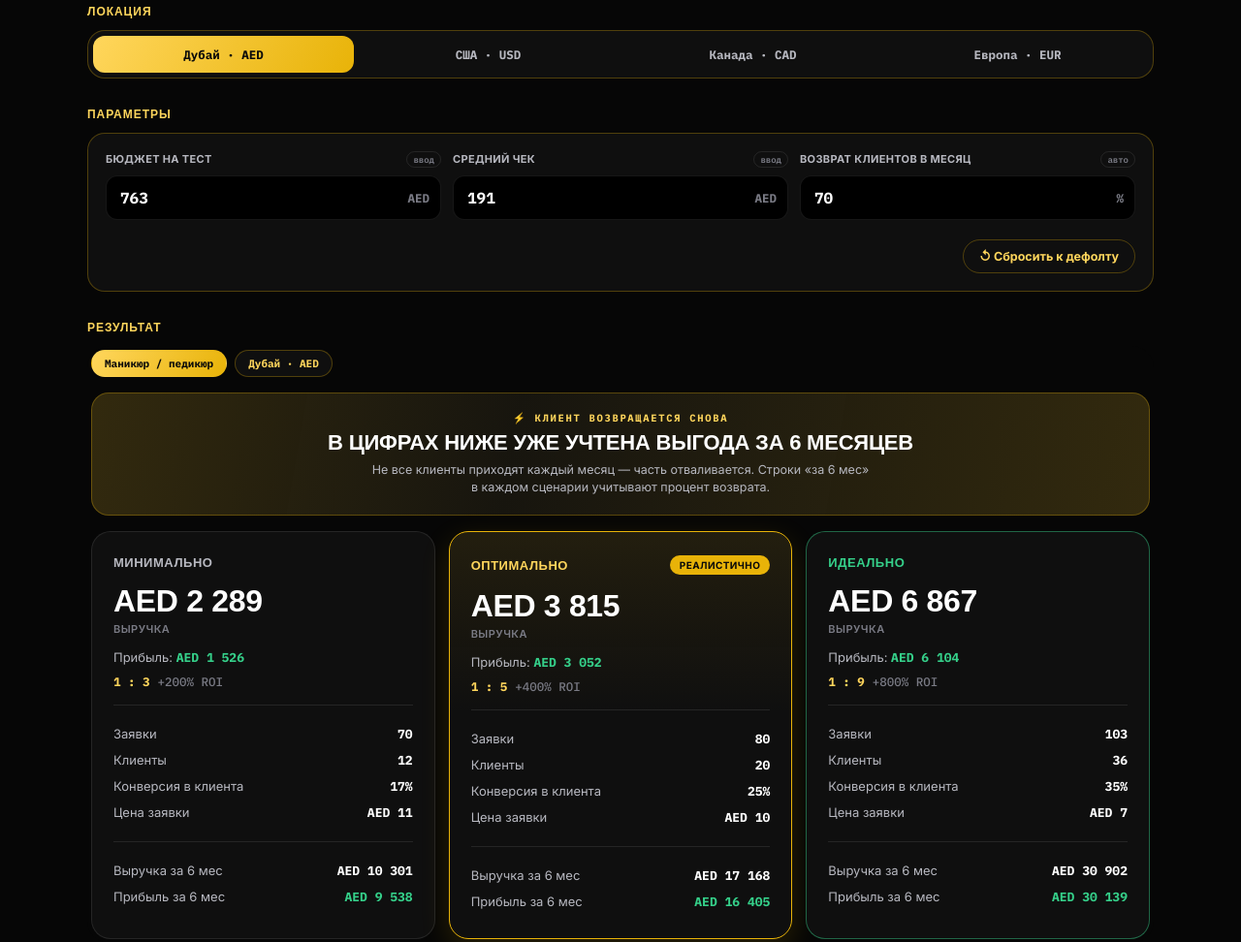
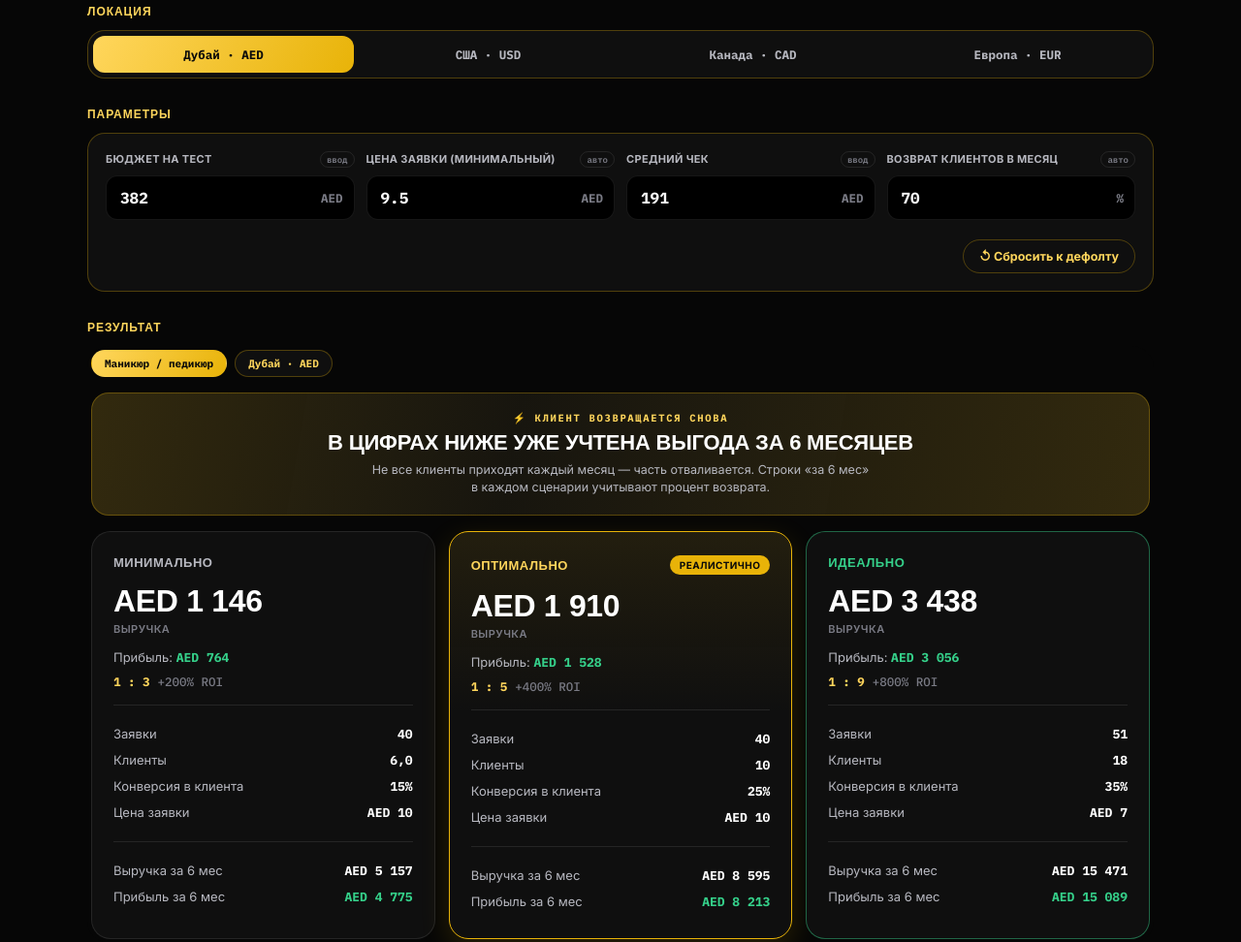
Before and after one commit to avalinytskyi/a, a plain HTML site: page calculator/index.html in a window 1280 px wide. Shown: the part 480-1452 px from the top of the page at 97% size. Drawn offline with Linux system fonts and the light colour scheme; a web font is replaced by a local one.

Commit message:
Update index.html

```diff
--- a/calculator/index.html
+++ b/calculator/index.html
@@ -120,8 +120,8 @@
   }
 
   /* ---------- INPUTS ---------- */
-  .inputs-grid{ display:grid; grid-template-columns: repeat(3, 1fr); gap: 12px; padding: 18px; }
-  @media (max-width: 720px){ .inputs-grid{ grid-template-columns: 1fr 1fr; } }
+  .inputs-grid{ display:grid; grid-template-columns: repeat(4, 1fr); gap: 12px; padding: 18px; }
+  @media (max-width: 820px){ .inputs-grid{ grid-template-columns: 1fr 1fr; } }
   @media (max-width: 420px){ .inputs-grid{ grid-template-columns: 1fr; } }
   .field label{
     display:flex; justify-content:space-between; align-items:baseline;
@@ -228,6 +228,7 @@
     font-size: 13px; color: var(--grey); padding: 5px 0;
   }
   .tier-row b{ color: var(--white); font-family:'IBM Plex Mono', monospace; font-weight:700; font-size:13px; }
+  .tier-row b.warn{ color: var(--red); }
   .tier-row.profit-row b{ color: var(--green); }
   .tier-row.profit-row b.neg{ color: var(--red); }
 
@@ -305,6 +306,13 @@
         <div class="input-wrap">
           <input type="number" id="budget" min="0" step="10">
           <span class="suffix" id="sfx-budget">$</span>
+        </div>
+      </div>
+      <div class="field">
+        <label>Цена заявки (минимальный) <span class="tag">авто</span></label>
+        <div class="input-wrap">
+          <input type="number" id="cpl" min="0" step="0.5">
+          <span class="suffix" id="sfx-cpl">$</span>
         </div>
       </div>
       <div class="field">
@@ -425,10 +433,12 @@ const NICHES = {
 
 // Три сценария показываются одновременно. Конверсия и целевая окупаемость зафиксированы;
 // цена заявки и число заявок/клиентов считаются в обратную сторону.
+// worst: конверсия считается от введённой цены заявки (общее поле).
+// optimal/ideal: конверсия зафиксирована, а цена заявки у них своя — считается в обратную сторону.
 const SCENARIOS = {
-  worst:   { label: "Минимально", conv: 17, ratio: 3 },
-  optimal: { label: "Оптимально", conv: 25, ratio: 5 },
-  ideal:   { label: "Идеально",   conv: 35, ratio: 9 },
+  worst:   { label: "Минимально", ratio: 3, mode: 'cpl'  },
+  optimal: { label: "Оптимально", ratio: 5, mode: 'conv', conv: 25 },
+  ideal:   { label: "Идеально",   ratio: 9, mode: 'conv', conv: 35 },
 };
 const SCENARIO_KEYS = ['worst', 'optimal', 'ideal'];
 
@@ -451,7 +461,7 @@ let state = { niche: 'manicure', geo: 'dubai' };
 let current = {}; // последние посчитанные значения по всем сценариям — нужны для скачивания картинки
 
 const $ = id => document.getElementById(id);
-const budgetInp = $('budget'), checkInp = $('check'), retentionInp = $('retentionRate');
+const budgetInp = $('budget'), cplInp = $('cpl'), checkInp = $('check'), retentionInp = $('retentionRate');
 const retentionField = $('retentionField'), ltvBanner = $('ltvBanner');
 
 function currencyCode(){ return GEOS[state.geo].currency; }
@@ -469,6 +479,7 @@ function round1(v){ return Math.round(v*10)/10; }
 function updateSuffixes(){
   const sym = CURRENCIES[currencyCode()].symbol.trim();
   $('sfx-budget').textContent = sym;
+  $('sfx-cpl').textContent = sym;
   $('sfx-check').textContent = sym;
 }
 
@@ -514,6 +525,7 @@ function buildGeoTabs(){
       if (oldCurrency !== newCurrency) {
         const factor = CURRENCIES[newCurrency].rate / CURRENCIES[oldCurrency].rate;
         budgetInp.value = round1((parseFloat(budgetInp.value) || 0) * factor);
+        cplInp.value = round1((parseFloat(cplInp.value) || 0) * factor);
         checkInp.value = round1((parseFloat(checkInp.value) || 0) * factor);
       }
 
@@ -532,10 +544,13 @@ function applyNicheChange(){
   const g = GEOS[state.geo];
   const cur = CURRENCIES[g.currency];
 
-  const seedCpl = n.cpl * g.cplMult * cur.rate; // только чтобы предложить стартовый бюджет
   const check = n.check * g.checkMult * cur.rate;
+  // цена заявки по умолчанию = 5% от чека — при окупаемости 1:5 (оптимальный)
+  // это даёт стартовую конверсию ~25%, а на минимальном/идеальном ~15%/45%
+  const seedCpl = check * 0.05;
 
   budgetInp.value = Math.round(seedCpl * 40);
+  cplInp.value = round1(seedCpl);
   checkInp.value = Math.round(check);
   retentionInp.value = n.retention;
 
@@ -551,7 +566,7 @@ function resetAll(){
   applyNicheChange();
 }
 $('resetBtn').addEventListener('click', resetAll);
-[budgetInp, checkInp, retentionInp].forEach(inp => inp.addEventListener('input', calculate));
+[budgetInp, cplInp, checkInp, retentionInp].forEach(inp => inp.addEventListener('input', calculate));
 
 // Сколько раз в среднем клиент дойдёт за 6 месяцев.
 // Первый месяц приходят все клиенты. В каждый из следующих 5 месяцев
@@ -561,19 +576,30 @@ function expectedVisits(retentionPct, months=6){
   return 1 + r * (months - 1);
 }
 
-function calcScenario(key, budget, check, retentionPct, recurring){
+function calcScenario(key, budget, sharedCpl, check, retentionPct, recurring){
   const s = SCENARIOS[key];
-  const ratio = s.ratio;
-  const conv = s.conv / 100;
+  const ratio = s.ratio; // целевая окупаемость остаётся зафиксированной по сценарию
 
   const revenue = budget * ratio;
   const profit = revenue - budget;
   const clients = check > 0 ? revenue / check : 0;
-  const leads = conv > 0 ? clients / conv : 0;
-  const cpl = leads > 0 ? budget / leads : 0;
+
+  let leads, cpl, conv;
+  if (s.mode === 'cpl'){
+    // минимальный: цена заявки — общий вводимый параметр, конверсия считается от неё
+    cpl = sharedCpl;
+    leads = cpl > 0 ? budget / cpl : 0;
+    conv = leads > 0 ? (clients / leads) * 100 : 0;
+  } else {
+    // оптимальный/идеальный: конверсия зафиксирована, цена заявки своя — считается в обратную сторону
+    conv = s.conv;
+    leads = conv > 0 ? clients / (conv / 100) : 0;
+    cpl = leads > 0 ? budget / leads : 0;
+  }
+
   const roi = budget > 0 ? (profit / budget) * 100 : 0;
 
-  const result = { revenue, profit, clients, leads, cpl, roi, ratio, conv: s.conv };
+  const result = { revenue, profit, clients, leads, cpl, roi, ratio, conv };
 
   if (recurring){
     const visits = expectedVisits(retentionPct, 6);
@@ -595,6 +621,7 @@ function renderScenario(key, r, recurring){
   $(key + 'Leads').textContent = fmt(r.leads, r.leads < 10 ? 1 : 0);
   $(key + 'Clients').textContent = fmt(r.clients, r.clients < 10 ? 1 : 0);
   $(key + 'Conv').textContent = fmt(r.conv, 0) + '%';
+  $(key + 'Conv').classList.toggle('warn', r.conv > 100);
   $(key + 'Cpl').textContent = money(r.cpl);
 
   const ltvRowsEl = $(key + 'LtvRows');
@@ -611,13 +638,14 @@ function renderScenario(key, r, recurring){
 
 function calculate(){
   const budget = parseFloat(budgetInp.value) || 0;
+  const cpl = parseFloat(cplInp.value) || 0;
   const check = parseFloat(checkInp.value) || 0;
   const recurring = NICHES[state.niche].recurring;
   const retentionPct = recurring ? Math.max(0, Math.min(100, parseFloat(retentionInp.value) || 0)) : 0;
 
   current = {};
   SCENARIO_KEYS.forEach(key => {
-    const r = calcScenario(key, budget, check, retentionPct, recurring);
+    const r = calcScenario(key, budget, cpl, check, retentionPct, recurring);
     renderScenario(key, r, recurring);
     current[key] = r;
   });
@@ -787,7 +815,7 @@ function drawSummaryCanvas(){
 
     row('Заявки', fmt(r.leads, r.leads < 10 ? 1 : 0));
     row('Клиенты', fmt(r.clients, r.clients < 10 ? 1 : 0));
-    row('Конверсия в клиента', fmt(r.conv, 0) + '%');
+    row('Конверсия в клиента', fmt(r.conv, 0) + '%', r.conv > 100 ? COL.red : null);
     row('Цена заявки', money(r.cpl));
 
     if (isRecurring){
```
